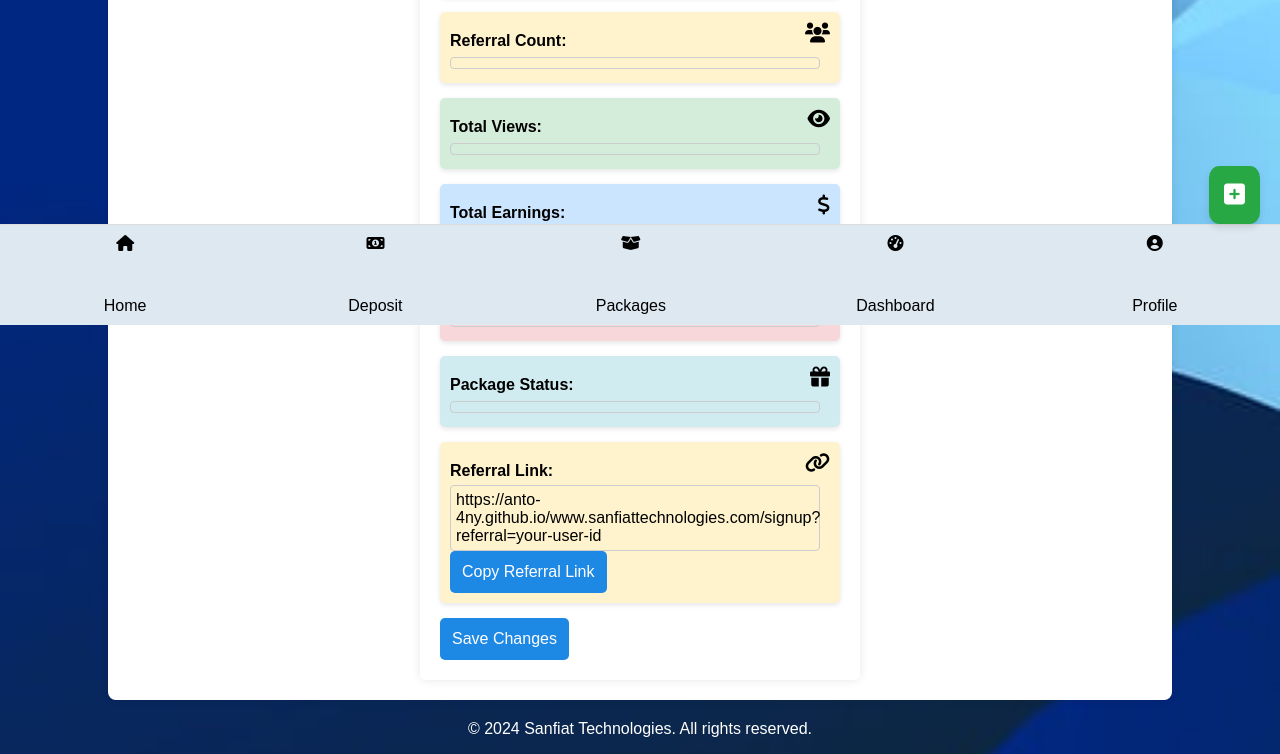
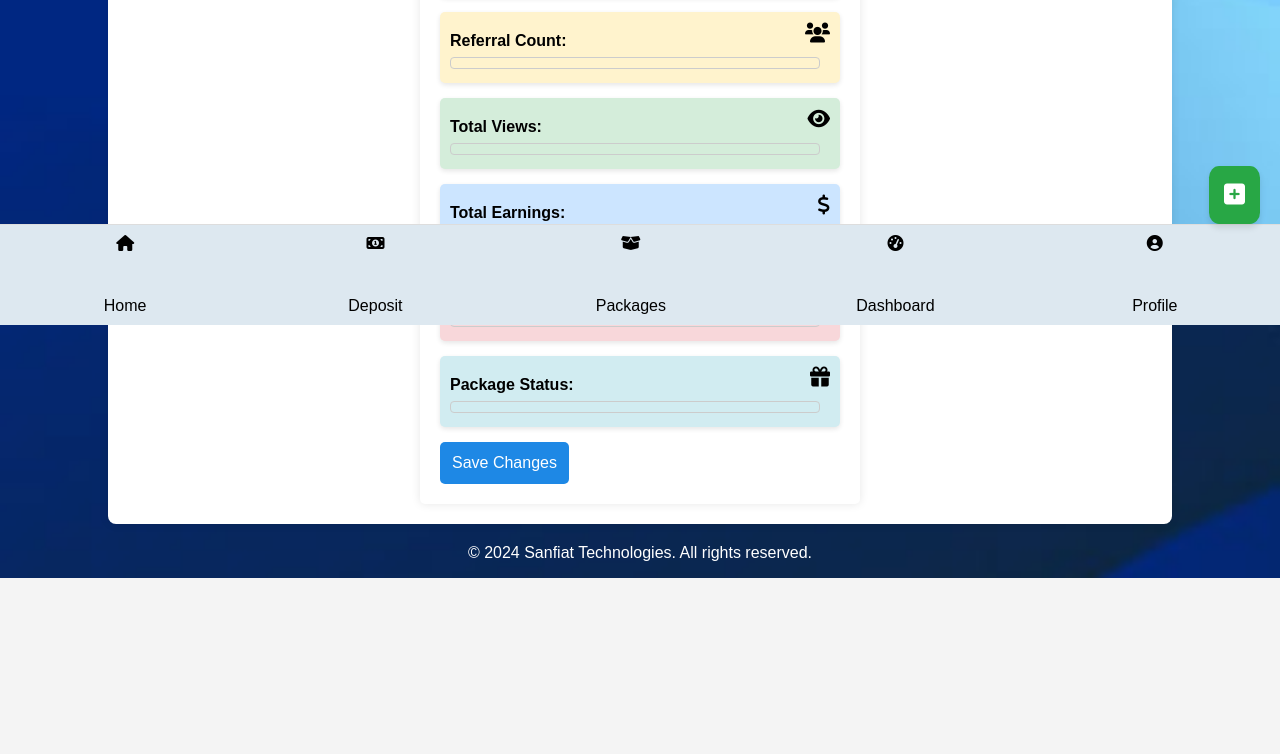
Before and after one commit to Anto-4ny/www.sanfiattechnologies.com, a website: page profile.html in a window 1280 px wide. Shown: the part 475-1229 px from the top of the page. After the commit the page ends 1053 px from the top, so only its background shows below. Drawn offline with Linux system fonts and the light colour scheme; no server answers.

Commit message:
Update profile.html

```diff
--- a/profile.html
+++ b/profile.html
@@ -156,14 +156,6 @@
                 <label for="package-status">Package Status:</label>
                 <span id="package-status" class="editable" contenteditable="false"></span>
             </div>
-            <div class="form-group" style="background-color: #fff3cd;">
-                <div class="icon-container">
-                    <i class="fas fa-link"></i>
-                </div>
-                <label for="referral-link">Referral Link:</label>
-                <span id="referral-link" class="editable" contenteditable="false"></span>
-                <button id="copy-link-btn">Copy Referral Link</button>
-            </div>
             <button type="button" id="save-profile-btn">Save Changes</button>
         </form>
     </div>
```
